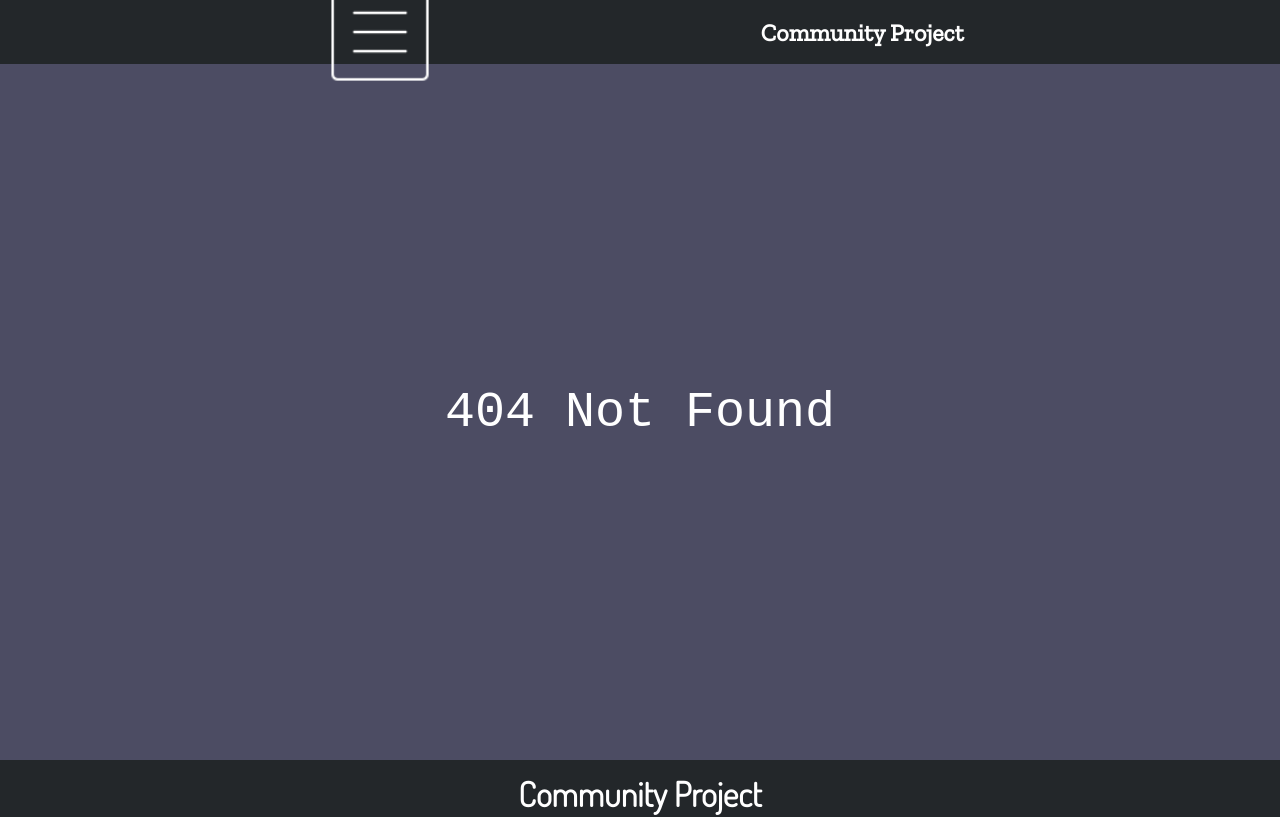
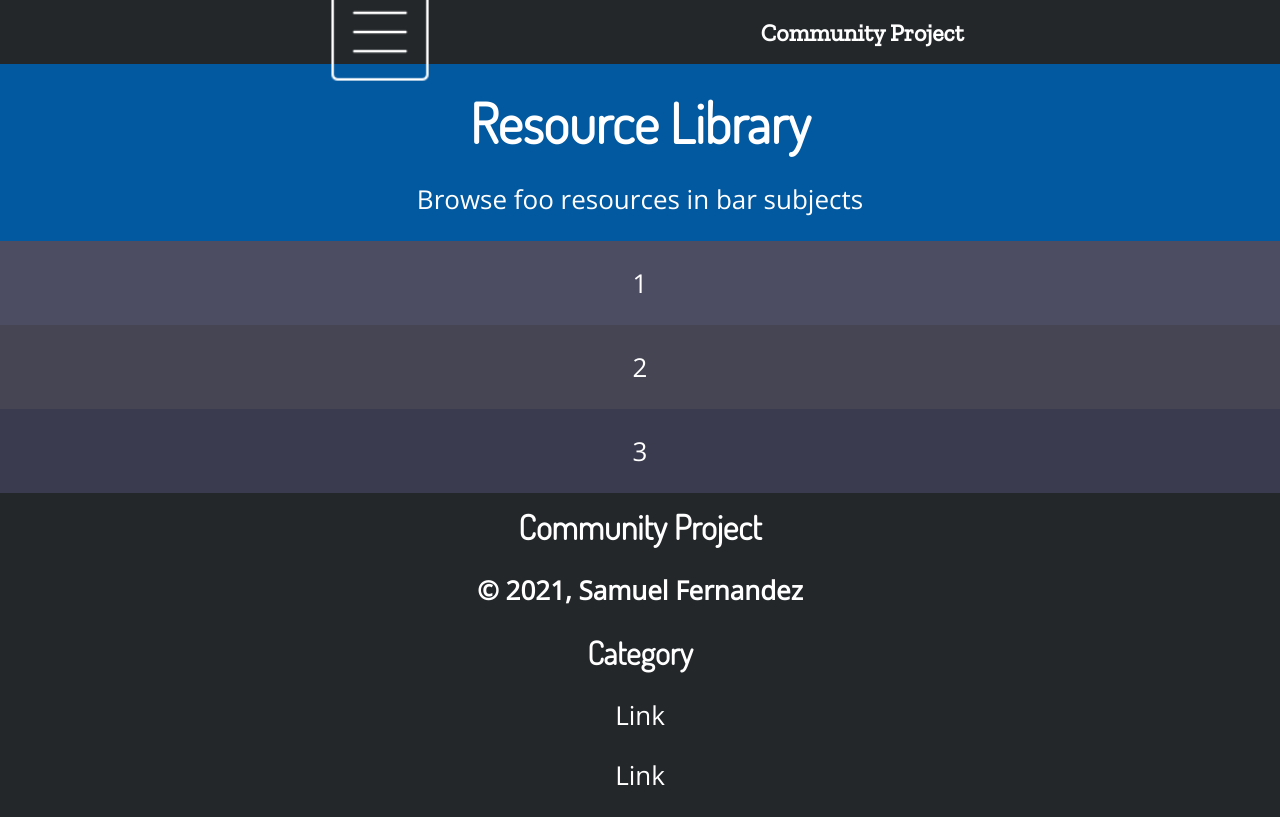
Before and after one commit to polypixeldev/computerstacks, a Next.js app in the folder app/: page /library in a window 1280 px wide. Before the commit this address had no page. Shown: the top 817 px of the page. Built offline with nearby package versions, Linux system fonts and the light colour scheme.

Commit message:
Main library page

```diff
--- /dev/null
+++ b/app/pages/library.js
@@ -0,0 +1,29 @@
+import HeadStyle from '../styles/Head.module.css';
+
+function library() {
+	return (
+		<main>
+			<section className={HeadStyle.head} id="head">
+				<h2>Resource Library</h2>
+				<p>Browse foo resources in bar subjects</p>
+			</section>
+			<section className="section1">
+				<div>
+					<p>1</p>
+				</div>
+			</section>
+			<section className="section2">
+				<div>
+					<p>2</p>
+				</div>
+			</section>
+			<section className="section3">
+				<div>
+					<p>3</p>
+				</div>
+			</section>
+		</main>
+	)
+}
+
+export default library;
--- /dev/null
+++ b/app/styles/Head.module.css
@@ -0,0 +1,8 @@
+.head {
+	background: #0259A0;
+	font-family: "Dosis", sans-serif;
+}
+
+.head h2 {
+	font-size: calc(5vmin + 15px);
+}
```
